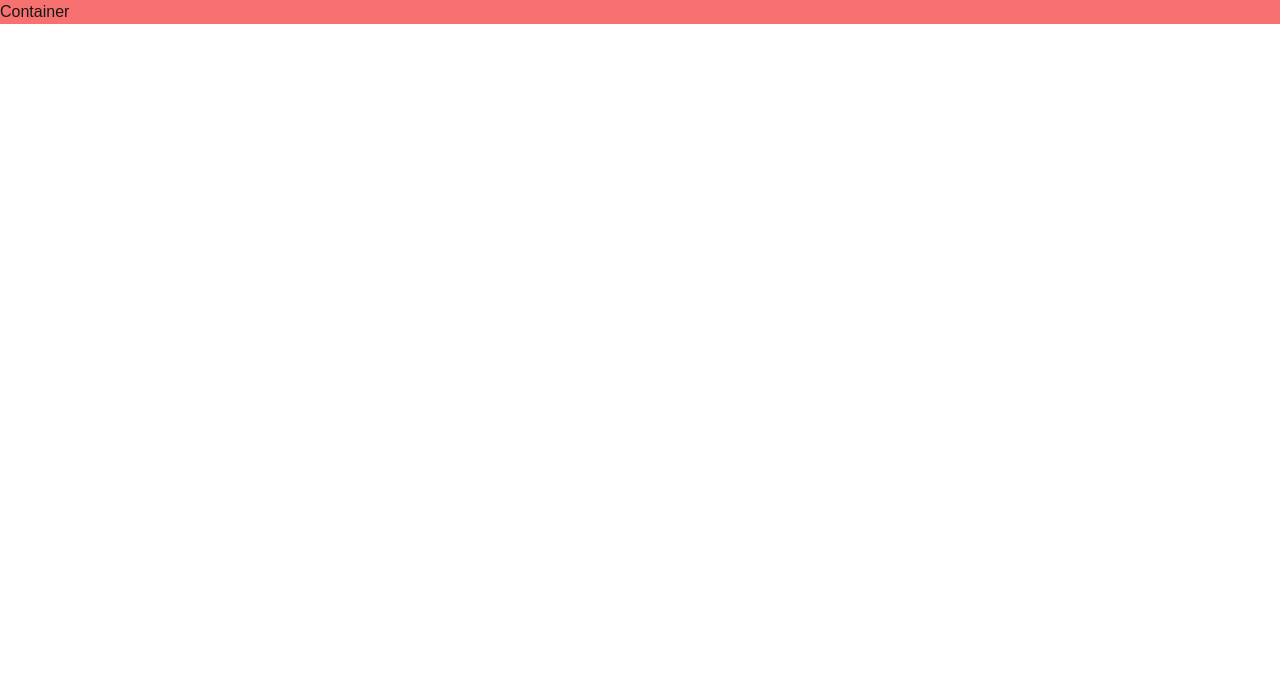
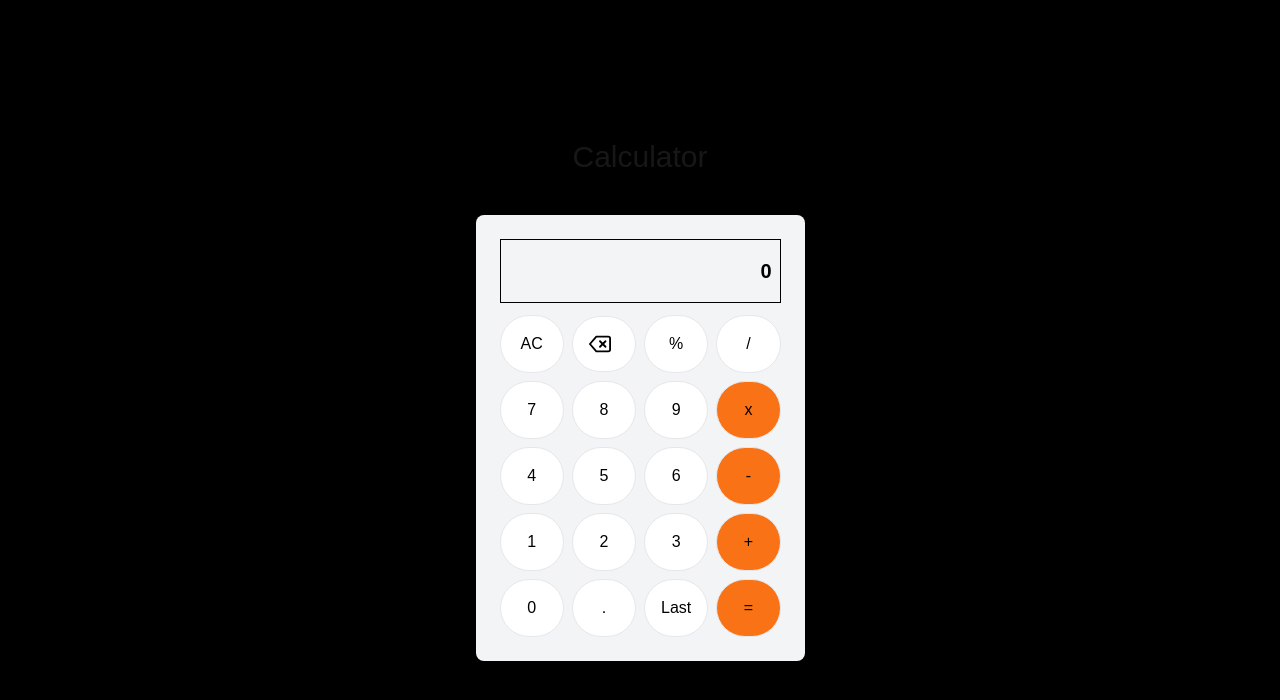
Before and after one commit to aimansae/onlineCalculator, a Next.js app: page / in a window 1280 px wide. Shown: the top 700 px of the page. Built offline with nearby package versions, Linux system fonts and the light colour scheme.

Commit message:
First commit

```diff
--- /dev/null
+++ b/app/components/Button.tsx
@@ -0,0 +1,39 @@
+import React from "react";
+type ButtonProps = {
+  onClick: () => void;
+  value?: string;
+  className?: string;
+  children?: React.ReactNode;
+  isActive?: boolean;
+  isOperator?: boolean;
+};
+const Button = ({
+  onClick,
+  value,
+  className,
+  isActive,
+  children,
+  isOperator,
+}: ButtonProps) => {
+  return (
+    <button
+      className={`border rounded-full p-4 text-center ${className}
+     ${
+       isOperator
+         ? isActive
+           ? "bg-orange-400/80 text-white" // lighter orange for active
+           : "bg-orange-500 hover:bg-orange-400/80 text-black"
+         : ""
+     }
+    ${!isOperator && isActive ? "bg-orange-500 text-black" : ""}
+    ${!isOperator && !isActive ? "bg-white hover:bg-gray-300  " : ""}
+  `}
+      onClick={onClick}
+      value={value}
+    >
+      {children || value}
+    </button>
+  );
+};
+
+export default Button;
--- /dev/null
+++ b/app/components/Calculator.tsx
@@ -0,0 +1,230 @@
+"use client";
+
+import React, { useState } from "react";
+import Button from "./Button";
+import {
+  firstRowValues,
+  secondRowValues,
+  thirdRowValues,
+  forthRowValues,
+  fifthRowValues,
+} from "@/consts";
+
+const Calculator = () => {
+  const [input, setInput] = useState("");
+  const [result, setResult] = useState("");
+  const [showResult, setShowResult] = useState(false);
+  const [activeOperator, setActiveOperator] = useState("");
+  const [lastResult, setLastResult] = useState("");
+  const [showLastExpression, setShowLastExpression] = useState(false);
+
+  const handleActiveValue = (value: string) => {
+    const lastChar = input.slice(-1);
+    const isOperator = ["+", "-", "x", "/", "."].includes(value);
+    const isLastCharOperator = ["+", "-", "x", "/", "."].includes(lastChar);
+
+    // Don't allow operator as first input
+    if (!input && isOperator) return;
+
+    // Disallow selecting a second operator if the expression already contains one
+    const existingOperatorMatch = input.match(/[\+\-x\/]/g);
+    if (
+      isOperator &&
+      existingOperatorMatch &&
+      existingOperatorMatch.length >= 1 &&
+      isLastCharOperator === false
+    ) {
+      return; // An operator exists and the last char is a number => block further operators
+    }
+
+    // Replace last operator with new one
+    if (isOperator && isLastCharOperator) {
+      setInput((prev) => prev.slice(0, -1) + value);
+      setActiveOperator(value);
+      return;
+    }
+
+    // After result is shown and a number is clicked, reset input
+    if (showResult && !isOperator) {
+      setInput(value);
+      setShowResult(false);
+      setActiveOperator("");
+      return;
+    }
+
+    // Append
+    setInput((prev) => prev + value);
+    setActiveOperator(isOperator ? value : "");
+  };
+  const handleAc = () => {
+    setInput("");
+    setLastResult("");
+    setResult("");
+    setShowResult(false);
+  };
+  const handlePercentage = () => {
+    if (!input) return;
+
+    // Case 1: Single number like "6"
+    if (/^[0-9.]+$/.test(input)) {
+      const percentageResult = parseFloat(input) / 100;
+      if (!isNaN(percentageResult)) {
+        setInput(percentageResult.toString());
+        setResult(percentageResult.toString());
+        setShowResult(true);
+      }
+      return;
+    }
+
+    // Case 2: Expression like "50+6"
+    const match = input.match(/(.*?)([0-9.]+)$/);
+    if (!match) return;
+
+    const [, expressionBeforeNumber, lastNumberStr] = match;
+    const number = parseFloat(lastNumberStr);
+    if (isNaN(number)) return;
+
+    const percentage = number / 100;
+    const updatedInput = `${expressionBeforeNumber}${percentage}`;
+    setInput(updatedInput);
+
+    try {
+      const evaluated = eval(updatedInput.replace(/x/g, "*"));
+      setResult(evaluated.toString());
+      setShowResult(true);
+      setLastResult(`${updatedInput} = ${evaluated}`);
+    } catch {
+      setResult("0");
+      setShowResult(true);
+    }
+  };
+  const handleDelete = () => {
+    setInput((prevInput) => prevInput.slice(0, -1));
+  };
+  const handleCalculateTotal = () => {
+    const hasValidOperator = /[0-9]+[\+\-x\/%][0-9]+/.test(input);
+    if (!hasValidOperator) return;
+    try {
+      const evalResult = eval(input.replace(/x/g, "*"));
+      const fullResult = `${input} = ${evalResult}`;
+      setInput(evalResult.toString()); // 👈 Replace input with result
+      setResult(evalResult.toString());
+      setShowResult(true); // Display the result
+      setLastResult(fullResult);
+      setShowLastExpression(false);
+      localStorage.setItem("lastCalculation", fullResult);
+    } catch {
+      setResult("0");
+      setShowResult(true);
+    }
+  };
+  console.log("result is", result);
+  const handleShowLastCalculation = () => {
+    const stored = localStorage.getItem("lastCalculation");
+
+    if (stored) {
+      const [expression, result] = stored.split(" = ");
+      if (expression && result) {
+        setInput(expression);
+        setResult(result);
+        setShowResult(false); // prevent triggering the "show result" block
+        setLastResult(stored);
+        setShowLastExpression(true); // 👈 mark that user clicked "Last"
+      } else {
+        setInput("");
+      }
+    }
+  };
+  const handleFirstRowClick = (name: string, value: string | JSX.Element) => {
+    const actions: Record<string, () => void> = {
+      ac: handleAc,
+      delete: handleDelete,
+      percentage: handlePercentage,
+      divide: () => {
+        if (typeof value === "string") handleActiveValue(value);
+      },
+    };
+    const action = actions[name];
+    if (action) action();
+  };
+  return (
+    <div className="max-w-md mx-auto mt-10 p-6 text-black bg-gray-100 shadow-md rounded-lg">
+      <div className="mb-3 p-2   text-center items-center flex justify-end h-[4rem] border border-black">
+        {showLastExpression ? (
+          <div className="text-base text-gray-700 font-semibold">
+            {lastResult}
+          </div>
+        ) : showResult ? (
+          <div className="text-xl font-bold">{result}</div>
+        ) : (
+          <div className="text-xl font-bold">{input || "0"}</div>
+        )}
+      </div>
+
+      {/*First row*/}
+      <div className="grid grid-cols-4 items-center justify-center gap-2">
+        {firstRowValues.map((item, index) => (
+          <Button
+            className={item.isOperator ? "bg-orange-500" : "bg-gray-300"}
+            key={index}
+            onClick={() => handleFirstRowClick(item.name, item.value)}
+          >
+            {item.value}
+          </Button>
+        ))}
+        {/*Second row*/}
+        {secondRowValues.map((item, index) => (
+          <Button
+            key={index}
+            value={item.value}
+            onClick={() => handleActiveValue(item.value)}
+            isActive={activeOperator === item.value}
+            isOperator={item.isOperator}
+          ></Button>
+        ))}
+        {/*Third row*/}
+        {thirdRowValues.map((item, index) => (
+          <Button
+            key={index}
+            value={item.value}
+            onClick={() => handleActiveValue(item.value)}
+            isActive={activeOperator === item.value}
+            isOperator={item.isOperator}
+          ></Button>
+        ))}
+        {/*Forth row*/}
+        {forthRowValues.map((item, index) => (
+          <Button
+            key={index}
+            value={item.value}
+            onClick={() => handleActiveValue(item.value)}
+            isActive={activeOperator === item.value}
+            isOperator={item.isOperator}
+          ></Button>
+        ))}
+        {/*Last row*/}
+        {fifthRowValues.map((item, index) => (
+          <Button
+            isOperator={item.isOperator}
+            key={index}
+            value={item.value}
+            onClick={() => {
+              if (item.value === "Last") {
+                handleShowLastCalculation();
+              } else if (item.value === "=") {
+                handleCalculateTotal();
+              } else {
+                handleActiveValue(item.value);
+              }
+            }}
+            isActive={activeOperator === item.value}
+          >
+            {item.value}
+          </Button>
+        ))}
+      </div>
+    </div>
+  );
+};
+
+export default Calculator;
--- a/app/page.tsx
+++ b/app/page.tsx
@@ -1,6 +1,10 @@
+import Calculator from "./components/Calculator";
 
 export default function Home() {
   return (
-    <div className='bg-red-400'>Container</div>
+    <main className="flex flex-col min-h-screen mx-auto justify-center items-center bg-black">
+      <h1 className="text-3xl text-center">Calculator</h1>
+      <Calculator />
+    </main>
   );
 }
--- /dev/null
+++ b/consts.tsx
@@ -0,0 +1,32 @@
+import { FiDelete } from "react-icons/fi";
+
+export const firstRowValues = [
+  { name: "ac", value: "AC" },
+  { name: "delete", value: <FiDelete size={22} /> },
+  { name: "percentage", value: "%" },
+  { name: "divide", value: "/", isOperator: true },
+];
+export const secondRowValues = [
+  { value: "7" },
+  { value: "8" },
+  { value: "9" },
+  { value: "x", isOperator: true },
+];
+export const thirdRowValues = [
+  { value: "4" },
+  { value: "5" },
+  { value: "6" },
+  { value: "-", isOperator: true },
+];
+export const forthRowValues = [
+  { value: "1" },
+  { value: "2" },
+  { value: "3" },
+  { value: "+", isOperator: true },
+];
+export const fifthRowValues = [
+  { value: "0" },
+  { value: "." },
+  { value: "Last" },
+  { value: "=", isOperator: true },
+];
--- /dev/null
+++ b/postcss.config.js
@@ -0,0 +1,6 @@
+module.exports = {
+  plugins: {
+    tailwindcss: {},
+    autoprefixer: {},
+  },
+}
--- /dev/null
+++ b/tailwind.config.js
@@ -0,0 +1,12 @@
+/** @type {import('tailwindcss').Config} */
+module.exports = {
+  content: [
+    "./app/**/*.{js,ts,jsx,tsx,mdx}",
+    "./pages/**/*.{js,ts,jsx,tsx,mdx}",
+    "./components/**/*.{js,ts,jsx,tsx,mdx}",
+  ],
+  theme: {
+    extend: {},
+  },
+  plugins: [],
+};
```
Also changed, not shown: package.json (+7 -5 lines), 1 other file (tests, documents, lock files or other folders).
